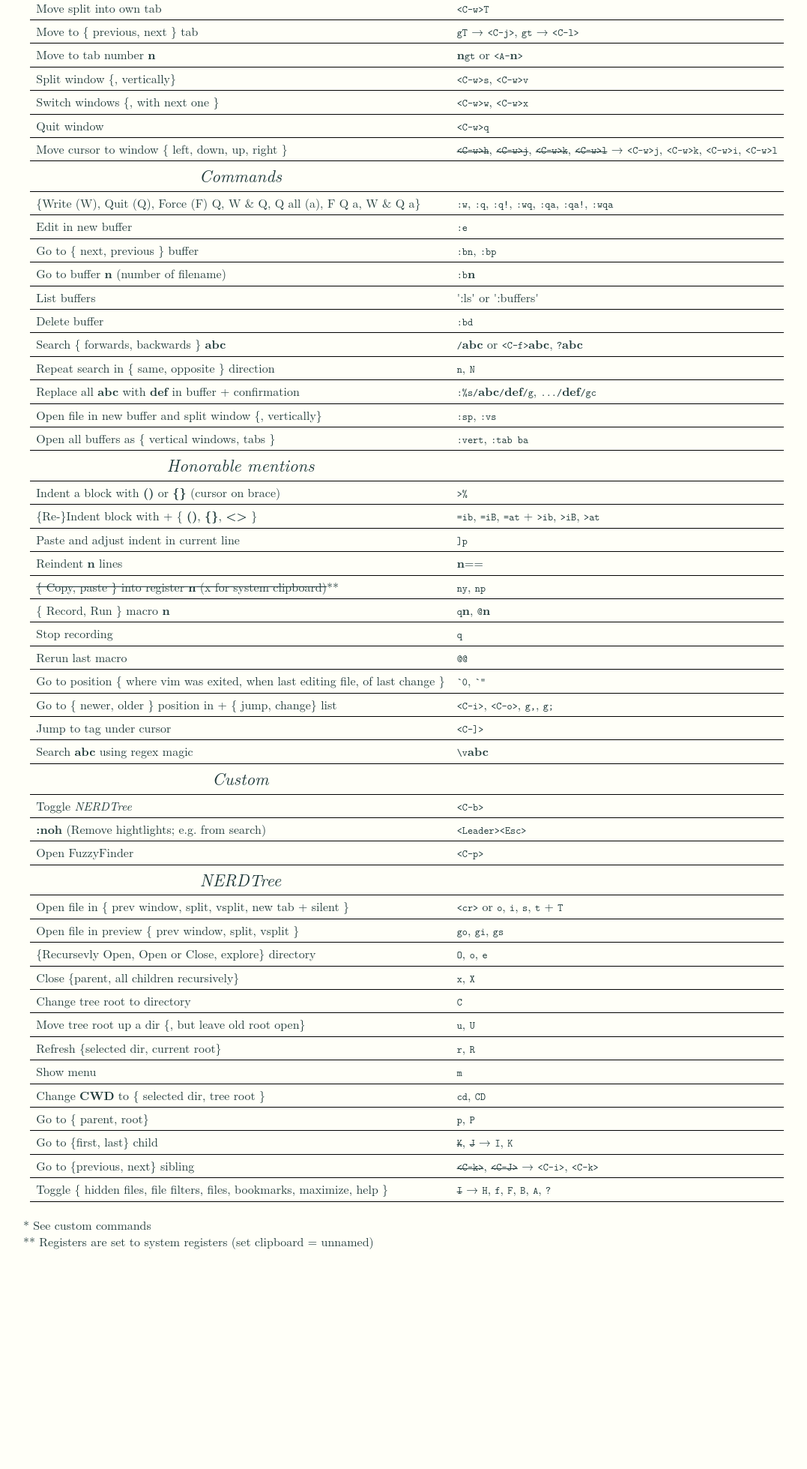
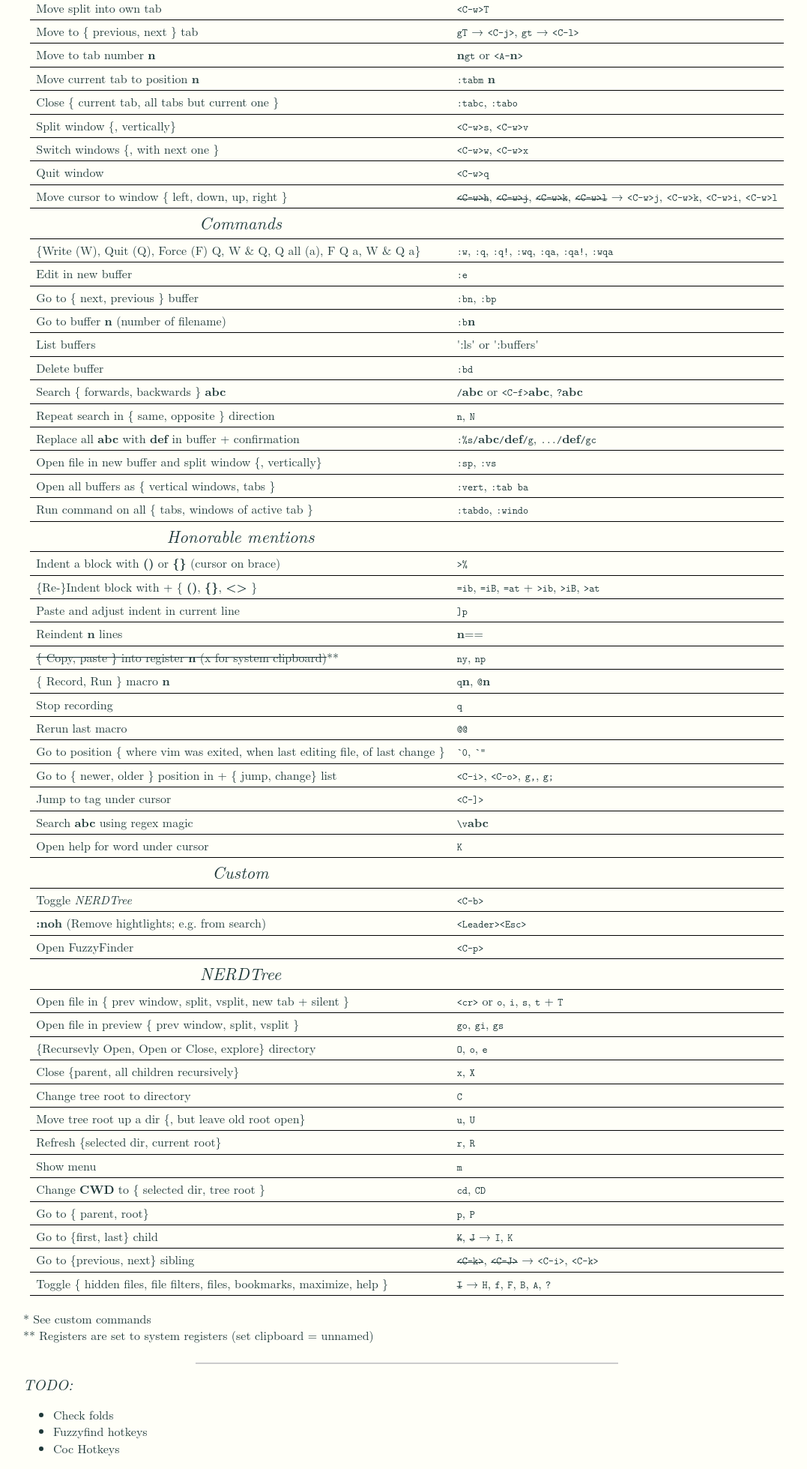
Before and after one commit to klawr/dotfiles, a website: page docs/vim_cheatsheet.html in a window 1280 px wide. Shown: the part 1818-3777 px from the top of the page at 75% size, without its empty margins (97-1174 px from the left). Before the commit the page ends 3497 px from the top, so only its background shows below. Drawn offline with nearby package versions, Linux system fonts and the light colour scheme.

Commit message:
Update vim_cheatsheet again

```diff
--- a/docs/vim_cheatsheet.html
+++ b/docs/vim_cheatsheet.html
@@ -256,6 +256,14 @@
 <td style="text-align:left"><strong>n</strong><code>gt</code> or <code>&lt;A-</code><strong>n</strong><code>&gt;</code></td>
 </tr>
 <tr>
+<td style="text-align:left">Move current tab to position <strong>n</strong></td>
+<td style="text-align:left"><code>:tabm</code> <strong>n</strong></td>
+</tr>
+<tr>
+<td style="text-align:left">Close { current tab, all tabs but current one }</td>
+<td style="text-align:left"><code>:tabc</code>, <code>:tabo</code></td>
+</tr>
+<tr>
 <td style="text-align:left">Split window {, vertically}</td>
 <td style="text-align:left"><code>&lt;C-w&gt;s</code>, <code>&lt;C-w&gt;v</code></td>
 </tr>
@@ -320,6 +328,10 @@
 <td style="text-align:left"><code>:vert</code>, <code>:tab ba</code></td>
 </tr>
 <tr>
+<td style="text-align:left">Run command on all { tabs, windows of active tab }</td>
+<td style="text-align:left"><code>:tabdo</code>, <code>:windo</code></td>
+</tr>
+<tr>
 <td style="text-align:left"><h3>Honorable mentions</h3></td>
 <td style="text-align:left"></td>
 </tr>
@@ -370,6 +382,10 @@
 <tr>
 <td style="text-align:left">Search <strong>abc</strong> using regex magic</td>
 <td style="text-align:left"><code>\v</code><strong>abc</strong></td>
+</tr>
+<tr>
+<td style="text-align:left">Open help for word under cursor</td>
+<td style="text-align:left"><code>K</code></td>
 </tr>
 <tr>
 <td style="text-align:left"><h3>Custom</h3></td>
@@ -447,6 +463,13 @@
 </table>
 <p>* See custom commands <br>
 ** Registers are set to system registers (set clipboard = unnamed)</p>
+<hr>
+<h3 id="todo">TODO:</h3>
+<ul>
+<li>Check folds</li>
+<li>Fuzzyfind hotkeys</li>
+<li>Coc Hotkeys</li>
+</ul>
 
 </main>
 </body>
```
Also changed, not shown: docs/vim_cheatsheet.md (+10 -0 lines).
